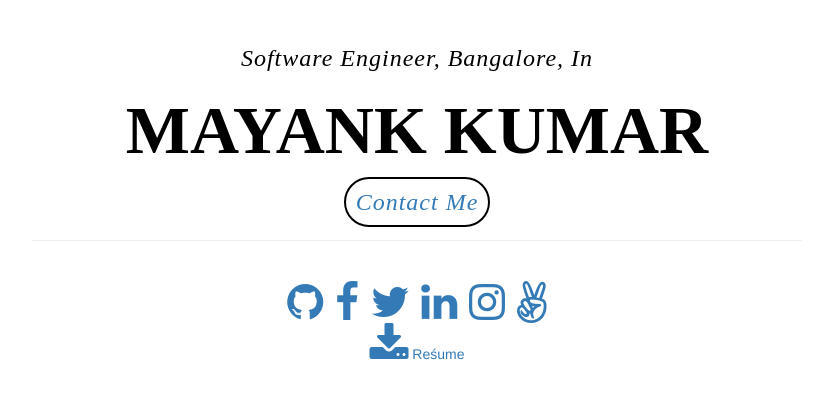
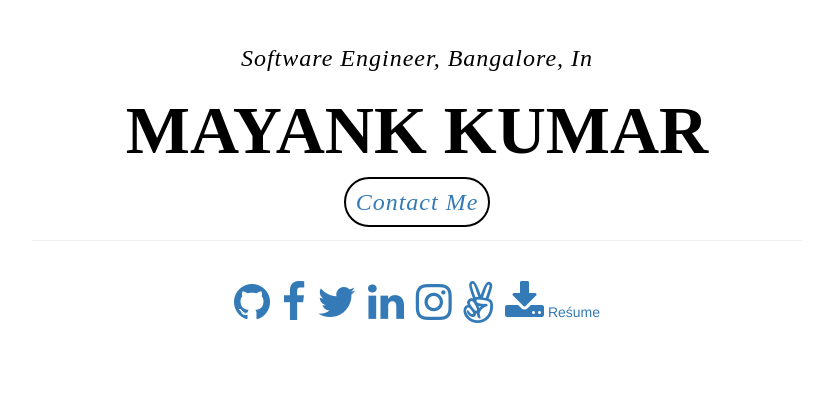
Before and after one commit to kumaya/kumaya.github.io, a plain HTML site: page index.html in a window 1280 px wide. Shown: the whole page, without its empty margins (223-1056 px from the left). Drawn offline with nearby package versions, Linux system fonts and the light colour scheme.

Commit message:
Revert to old style

```diff
--- a/index.html
+++ b/index.html
@@ -45,8 +45,7 @@
             <a href='https://www.instagram.com/__mayank__/'><i class="fa fa-instagram fa-3x" aria-hidden="true"></i></a>
             &nbsp;
             <a href='https://angel.co/mayank-kumar-20'><i class="fa fa-angellist fa-3x" aria-hidden="true"></i></a>
-          </center>
-          <center>
+            &nbsp;
             <a href='/assets/resume/mayank-resume.pdf'><i class="fa fa-download fa-3x" aria-hidden="true"></i> Reśume</a>
           </center>
         </div>
```
